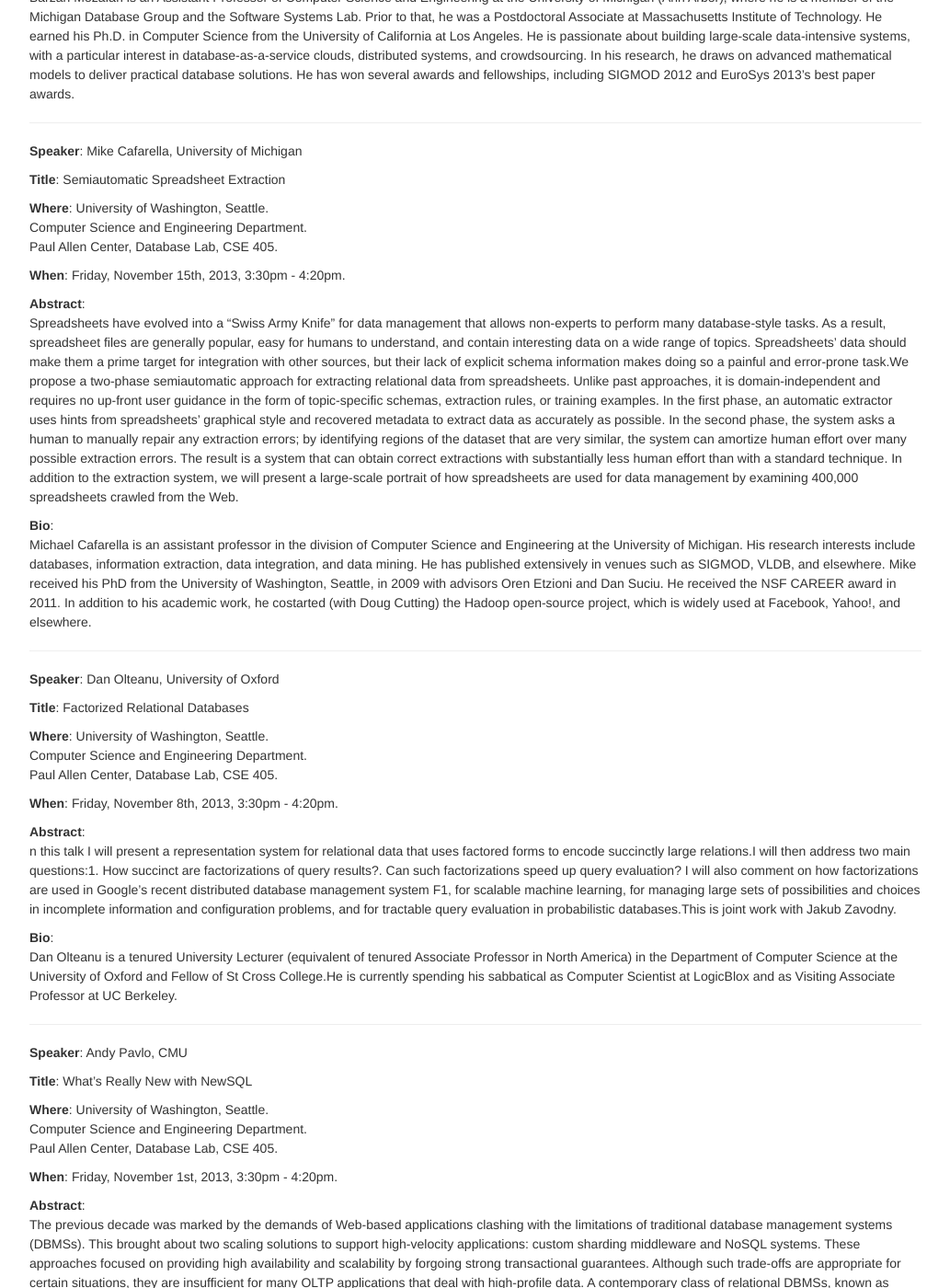
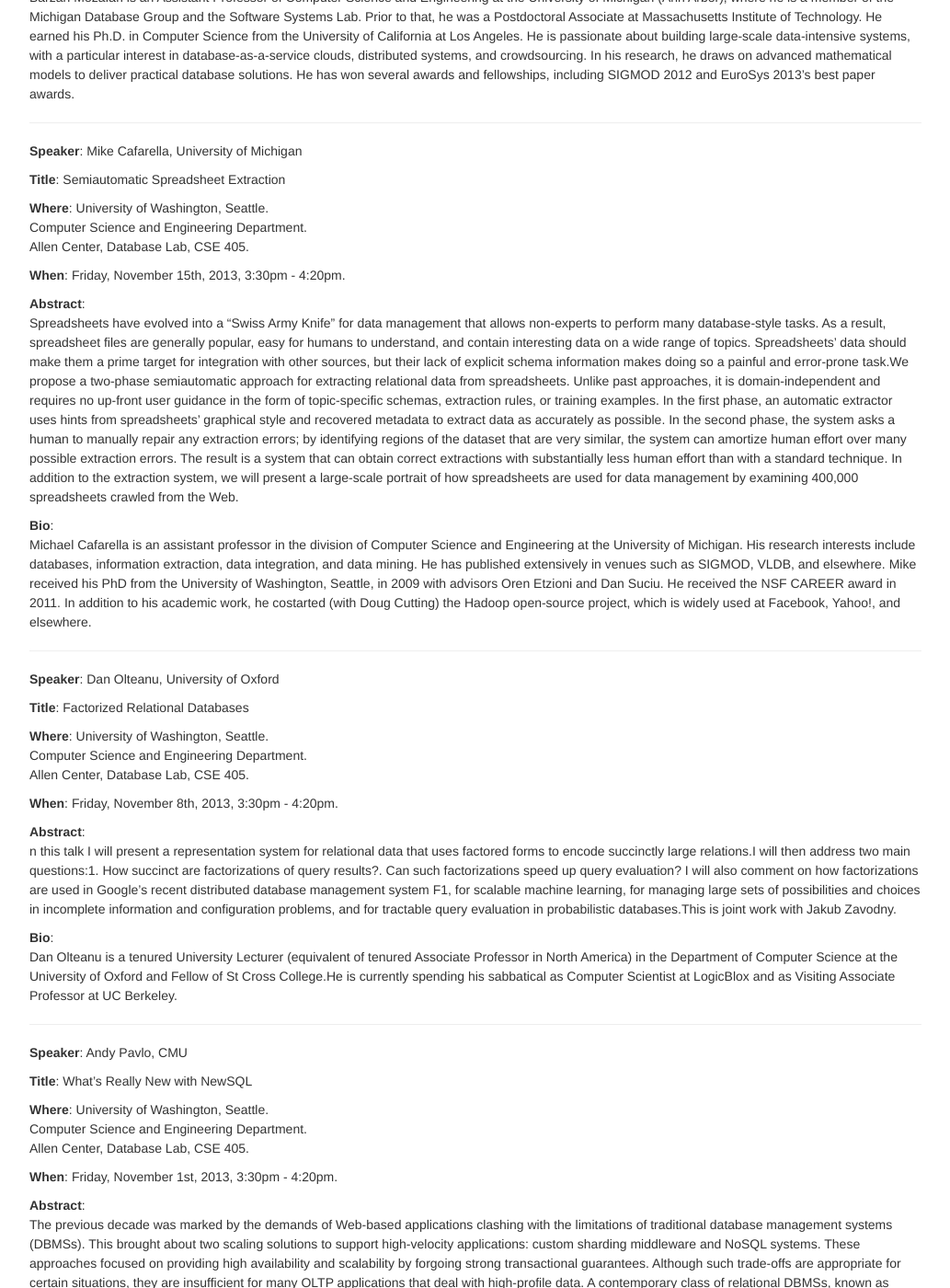
Before and after one commit to uwdb/website, a Jekyll site: the page built from nwds/past_talks.markdown, in a window 1280 px wide and 1400 px high, scrolled down 10114 px. Shown: the whole window at 92% size, without its empty margins (123-1156 px from the left). Built offline with Jekyll 4.4.1, drawn with Linux system fonts in a browser that asks for light colours; nearby versions of some CDN libraries; some of the changed text lies outside the part shown.

Commit message:
Paul Allen -> Allen

```diff
--- a/nwds/nwds.markdown
+++ b/nwds/nwds.markdown
@@ -23,7 +23,7 @@
 
 <p><strong>Where</strong>: University of Washington, Seattle.<br>
 Allen School of Computer Science.<br>
-Paul Allen Center, Gates Commons.</p>
+Allen Center, Gates Commons.</p>
 
 <p><strong>When</strong>:
 Friday, May 26, 2017. 2:30pm-3:30pm.</p>
--- a/nwds/past_talks.markdown
+++ b/nwds/past_talks.markdown
@@ -12,7 +12,7 @@
 
 <p><strong>Where</strong>: University of Washington, Seattle.<br>
 Computer Science and Engineering Department.<br>
-Paul Allen Center, CSE 403.  </p>
+Allen Center, CSE 403.  </p>
 
 <p><strong>When</strong>:
 Friday, January 27, 2017. 3:30pm-4:30pm.</p>
@@ -47,7 +47,7 @@
 
 <p><strong>Where</strong>: University of Washington, Seattle.<br>
 Computer Science and Engineering Department.<br>
-Paul Allen Center, CSE 305.  </p>
+Allen Center, CSE 305.  </p>
 
 <p><strong>When</strong>:
 Tuesday, January 17, 2017. 1:30pm-2:30pm.</p>
@@ -74,7 +74,7 @@
 
 <p><strong>Where</strong>: University of Washington, Seattle.<br>
 Computer Science and Engineering Department.<br>
-Paul Allen Center, CSE 305.  </p>
+Allen Center, CSE 305.  </p>
 
 <p><strong>When</strong>:
 Friday, November 18, 2016. 11am-noon</p>
@@ -113,7 +113,7 @@
 
 <p><strong>Where</strong>: University of Washington, Seattle.<br>
 Computer Science and Engineering Department.<br>
-Paul Allen Center, CSE 305.  </p>
+Allen Center, CSE 305.  </p>
 
 <p><strong>When</strong>:
 Friday, November 4, 2016. 11am-noon.</p>
@@ -145,7 +145,7 @@
 
 <p><strong>Where</strong>: University of Washington, Seattle.<br>
 Computer Science and Engineering Department.<br>
-Paul Allen Center, CSE 305.  </p>
+Allen Center, CSE 305.  </p>
 
 <p><strong>When</strong>:
 Friday, October 14, 2016, 11am - 12pm.</p>
@@ -173,7 +173,7 @@
 
 <p><strong>Where</strong>: University of Washington, Seattle.<br>
 Computer Science and Engineering Department.<br>
-Paul Allen Center, CSE 305.  </p>
+Allen Center, CSE 305.  </p>
 
 <p><strong>When</strong>:
 Friday, May 27, 2016, 11am - 12pm.</p>
@@ -203,7 +203,7 @@
 
 <p><strong>Where</strong>: University of Washington, Seattle.<br>
 Computer Science and Engineering Department.<br>
-Paul Allen Center, Gates Commons.  </p>
+Allen Center, Gates Commons.  </p>
 
 <p><strong>When</strong>: Wednesday, May 18, 2016, 3:30pm - 4:20pm.</p>
 
@@ -220,7 +220,7 @@
 
 <p><strong>Where</strong>: University of Washington, Seattle.<br>
 Computer Science and Engineering Department.<br>
-Paul Allen Center, CSE 305.  </p>
+Allen Center, CSE 305.  </p>
 
 <p><strong>When</strong>: Monday, May 16, 2016, 4:30pm - 5:20pm.</p>
 
@@ -241,7 +241,7 @@
 
 <p><strong>Where</strong>: University of Washington, Seattle.<br>
 Computer Science and Engineering Department.<br>
-Paul Allen Center, CSE 305.  </p>
+Allen Center, CSE 305.  </p>
 
 <p><strong>When</strong>: Friday, May 6, 2016, 11 - 11:50am.</p>
 
@@ -258,7 +258,7 @@
 
 <p><strong>Where</strong>: University of Washington, Seattle.<br>
 Computer Science and Engineering Department.<br>
-Paul Allen Center, CSE 305.  </p>
+Allen Center, CSE 305.  </p>
 
 <p><strong>When</strong>: Thursday, March 31, 2016, 11:00am - 12:00pm.</p>
 
@@ -278,7 +278,7 @@
 
 <p><strong>Where</strong>: University of Washington, Seattle.<br>
 Computer Science and Engineering Department.<br>
-Paul Allen Center, CSE 305.  </p>
+Allen Center, CSE 305.  </p>
 
 <p><strong>When</strong>: Friday, March 4, 2016, 1:30pm - 2:20pm.</p>
 
@@ -318,7 +318,7 @@
 
 **Where**: University of Washington, Seattle.
 Computer Science and Engineering Department.
-Paul Allen Center, CSE 305.
+Allen Center, CSE 305.
 
 **When**: Friday, January 29, 2016, 1:30pm - 2:20pm.
 
@@ -361,7 +361,7 @@
 
 **Where**: University of Washington, Seattle.
 Computer Science and Engineering Department.
-Paul Allen Center, Database Lab, CSE 405.
+Allen Center, Database Lab, CSE 405.
 
 **When**: Friday, December 11, 2015, 2:30pm - 3:20pm.
 
@@ -409,7 +409,7 @@
 
 **Where**: University of Washington, Seattle.
 Computer Science and Engineering Department.
-Paul Allen Center, Database Lab, CSE 405.
+Allen Center, Database Lab, CSE 405.
 
 **When**: Friday, November 13th, 2015, 2:30pm - 3:20pm.
 
@@ -463,7 +463,7 @@
 
 **Where**: University of Washington, Seattle.
 Computer Science and Engineering Department.
-Paul Allen Center, Database Lab, CSE 405.
+Allen Center, Database Lab, CSE 405.
 
 **When**: Friday, October 23th, 2015, 2:30pm - 3:20pm.
 
@@ -514,7 +514,7 @@
 
 **Where**: University of Washington, Seattle.
 Computer Science and Engineering Department.
-Paul Allen Center, Database Lab, CSE 405.
+Allen Center, Database Lab, CSE 405.
 
 **When**: Friday, October 2nd, 2015, 2:30pm - 3:20pm.
 
@@ -537,7 +537,7 @@
 
 **Where**: University of Washington, Seattle.
 Computer Science and Engineering Department.
-Paul Allen Center, Database Lab, CSE 405.
+Allen Center, Database Lab, CSE 405.
 
 **When**: Monday, June 29th, 2015, 2:00pm - 3:00pm.
 
@@ -555,7 +555,7 @@
 
 **Where**: University of Washington, Seattle.
 Computer Science and Engineering Department.
-Paul Allen Center, Database Lab, CSE 405.
+Allen Center, Database Lab, CSE 405.
 
 **When**: Monday, January 19th, 2015, 3:30pm - 4:20pm.
 
@@ -578,7 +578,7 @@
 
 **Where**: University of Washington, Seattle.
 Computer Science and Engineering Department.
-Paul Allen Center, Database Lab, CSE 405.
+Allen Center, Database Lab, CSE 405.
 
 **When**: Friday, November 22nd, 2013, 3:30pm - 4:20pm.
 
@@ -596,7 +596,7 @@
 
 **Where**: University of Washington, Seattle.
 Computer Science and Engineering Department.
-Paul Allen Center, Database Lab, CSE 405.
+Allen Center, Database Lab, CSE 405.
 
 **When**: Friday, November 15th, 2013, 3:30pm - 4:20pm.
 
@@ -614,7 +614,7 @@
 
 **Where**: University of Washington, Seattle.
 Computer Science and Engineering Department.
-Paul Allen Center, Database Lab, CSE 405.
+Allen Center, Database Lab, CSE 405.
 
 **When**: Friday, November 8th, 2013, 3:30pm - 4:20pm.
 
@@ -632,7 +632,7 @@
 
 **Where**: University of Washington, Seattle.
 Computer Science and Engineering Department.
-Paul Allen Center, Database Lab, CSE 405.
+Allen Center, Database Lab, CSE 405.
 
 **When**: Friday, November 1st, 2013, 3:30pm - 4:20pm.
 
@@ -650,7 +650,7 @@
 
 **Where**: University of Washington, Seattle.
 Computer Science and Engineering Department.
-Paul Allen Center, Database Lab, CSE 405.
+Allen Center, Database Lab, CSE 405.
 
 **When**: Friday, October 25th, 2013, 3:30pm - 4:20pm.
 
@@ -668,7 +668,7 @@
 
 **Where**: University of Washington, Seattle.
 Computer Science and Engineering Department.
-Paul Allen Center, Database Lab, CSE 405.
+Allen Center, Database Lab, CSE 405.
 
 **When**: Friday, August 2nd, 2013, 10am-11am.
 
@@ -686,7 +686,7 @@
 
 **Where**: University of Washington, Seattle.
 Computer Science and Engineering Department.
-Paul Allen Center, Database Lab, CSE 405.
+Allen Center, Database Lab, CSE 405.
 
 **When**: Friday, July 19th, 2013, 11am-12pm.
 
@@ -704,7 +704,7 @@
 
 **Where**: University of Washington, Seattle.
 Computer Science and Engineering Department.
-Paul Allen Center, Database Lab, CSE 405.
+Allen Center, Database Lab, CSE 405.
 
 **When**: Friday, February 1st, 2013, 11am-12pm.
 
@@ -722,7 +722,7 @@
 
 **Where**: University of Washington, Seattle.
 Computer Science and Engineering Department.
-Paul Allen Center, Database Lab, CSE 405.
+Allen Center, Database Lab, CSE 405.
 
 **When**: Friday, February 22nd, 2013, 3:30pm-4:30pm.
 
@@ -737,7 +737,7 @@
 <a name="Stratosphere_2_10_12"></a>
 **Where**: University of Washington, Seattle.
 Computer Science and Engineering Department.
-Paul Allen Center, Database Lab, CSE 405.
+Allen Center, Database Lab, CSE 405.
 
 **When**: Tuesday, October 2nd, 2012, 10am-12:30pm.
 
@@ -769,7 +769,7 @@
 
 **Where**: University of Washington, Seattle.
 Computer Science and Engineering Department.
-Paul Allen Center, Database Lab, CSE 405.
+Allen Center, Database Lab, CSE 405.
 
 **When**: Friday, May 14, 2012, 3.30pm-4:30pm.
 
@@ -788,7 +788,7 @@
 
 **Where**: University of Washington, Seattle.
 Computer Science and Engineering Department.
-Paul Allen Center, Database Lab, CSE 405.
+Allen Center, Database Lab, CSE 405.
 
 **When**: Friday, April 13, 2012, 3.30pm-4:30pm.
 
@@ -806,7 +806,7 @@
 
 **Where**: University of Washington, Seattle.
 Computer Science and Engineering Department.
-Paul Allen Center, Database Lab, CSE 405.
+Allen Center, Database Lab, CSE 405.
 
 **When**: Monday, April 16, 2012, 3.30pm-4:30pm.
 
@@ -824,7 +824,7 @@
 
 **Where**: University of Washington, Seattle.
 Computer Science and Engineering Department.
-Paul Allen Center, Gates Commons, CSE 691.
+Allen Center, Gates Commons, CSE 691.
 
 **When**: Wednesday, January 11, 2012, 1pm-2:30pm.
 
@@ -840,7 +840,7 @@
 
 **Where**: University of Washington, Seattle.
 Computer Science and Engineering Department.
-Paul Allen Center, Database Lab, CSE 405.
+Allen Center, Database Lab, CSE 405.
 
 **When**: Friday, December 9th at 3:30pm.
 
@@ -858,7 +858,7 @@
 
 **Where**: University of Washington, Seattle.
 Computer Science and Engineering Department.
-Paul Allen Center, Database Lab, CSE 405.
+Allen Center, Database Lab, CSE 405.
 
 **When**: Wednesday, November 16th at 2:30pm.
 
@@ -875,7 +875,7 @@
 
 **Where**: University of Washington, Seattle.
 Computer Science and Engineering Department.
-Paul Allen Center, Database Lab, CSE 405.
+Allen Center, Database Lab, CSE 405.
 
 **When**: Monday, November 14th at 2:30pm.
 
@@ -900,7 +900,7 @@
 
 **Where**: University of Washington, Seattle.
 Computer Science and Engineering Department.
-Paul Allen Center, Database Lab, CSE 405.
+Allen Center, Database Lab, CSE 405.
 
 **When**: Friday, November 11th: 12pm-1pm.
 
@@ -918,7 +918,7 @@
 
 **Where**: University of Washington, Seattle.
 Computer Science and Engineering Department.
-Paul Allen Center, Database Lab, CSE 405.
+Allen Center, Database Lab, CSE 405.
 
 **When**: Friday, September 23rd 2011 at 1:30pm
 
@@ -937,7 +937,7 @@
 
 **Where**: University of Washington, Seattle.
 Computer Science and Engineering Department.
-Paul Allen Center, Database Lab (CSE-405).
+Allen Center, Database Lab (CSE-405).
 
 **When**: 10AM - 11AM, August 26th 2011
 
@@ -955,7 +955,7 @@
 
 **Where**: University of Washington, Seattle.
 Computer Science and Engineering Department.
-Paul Allen Center, Database Lab (CSE-405).
+Allen Center, Database Lab (CSE-405).
 
 **When**: 10AM - 11AM (August 3rd 2011)
 
@@ -974,7 +974,7 @@
 
 **Where**: University of Washington, Seattle.
 Computer Science and Engineering Department.
-Paul Allen Center, Database Lab (CSE-405).
+Allen Center, Database Lab (CSE-405).
 
 **When**: 10AM - 11AM (Friday, July 15th 2011)
 
@@ -996,7 +996,7 @@
 
 **Where**: University of Washington, Seattle.
 Computer Science and Engineering Department.
-Paul Allen Center, Database Lab (CSE-405).
+Allen Center, Database Lab (CSE-405).
 
 **When**: 11AM - 12PM (Wednesday, July 6th 2011)
 
@@ -1024,7 +1024,7 @@
 
 **Where**: University of Washington, Seattle.
 Computer Science and Engineering Department.
-Paul Allen Center, Gates Commons on the 6th floor.
+Allen Center, Gates Commons on the 6th floor.
 
 **When**: 3:30 PM (Friday, April 29th 2011)
 
@@ -1042,7 +1042,7 @@
 
 **Where**: University of Washington, Seattle.
 Computer Science and Engineering Department.
-Paul Allen Center, CSE-405 (Database Lab).
+Allen Center, CSE-405 (Database Lab).
 
 **When**: 3:30 PM (Monday, April 11th 2011)
 
@@ -1060,7 +1060,7 @@
 
 **Where**: University of Washington, Seattle.
 Computer Science and Engineering Department.
-Paul Allen Center, CSE-405 (Database Lab).
+Allen Center, CSE-405 (Database Lab).
 
 **When**: 1:00 PM (Friday, April 8th 2011)
 
@@ -1078,7 +1078,7 @@
 
 **Where**: University of Washington, Seattle.
 Computer Science and Engineering Department.
-Paul Allen Center, CSE-405 (Database Lab).
+Allen Center, CSE-405 (Database Lab).
 
 **When**: 1:30 PM (Friday, February 25th 2011)
 
@@ -1096,7 +1096,7 @@
 
 **Where**: University of Washington, Seattle.
 Computer Science and Engineering Department.
-Paul Allen Center, CSE-405 (Database Lab).
+Allen Center, CSE-405 (Database Lab).
 
 **When**: 12:30 PM (Wednesday, October 3th 2010)
 
@@ -1116,7 +1116,7 @@
 
 **Where**: University of Washington, Seattle.
 Computer Science and Engineering Department.
-Paul Allen Center, CSE-405 (Database Lab).
+Allen Center, CSE-405 (Database Lab).
 
 **When**: 12:00 PM (Wednesday, August 25th 2010)
 
@@ -1136,7 +1136,7 @@
 
 **Where**: University of Washington, Seattle.
 Computer Science and Engineering Department.
-Paul Allen Center, CSE-405 (Database Lab).
+Allen Center, CSE-405 (Database Lab).
 
 **When**: 10:30 AM (Friday, July 30th 2010)
 
@@ -1158,7 +1158,7 @@
 
 **Where**: University of Washington, Seattle.
 Computer Science and Engineering Department.
-Paul Allen Center, CSE-405 (Database Lab).
+Allen Center, CSE-405 (Database Lab).
 
 **When**: 10:00 AM to 11:00 AM (Friday, July 16th 2010)
 
@@ -1178,7 +1178,7 @@
 
 **Where**: University of Washington, Seattle.
 Computer Science and Engineering Department.
-Paul Allen Center, CSE-405 (Database Lab).
+Allen Center, CSE-405 (Database Lab).
 
 **When**: 1:30 PM to 2:30 PM (Monday, April 19th 2010)
 
@@ -1210,7 +1210,7 @@
 
 **Where**: University of Washington, Seattle.
 Computer Science and Engineering Department.
-Paul Allen Center, CSE-605 (Database Lab).
+Allen Center, CSE-605 (Database Lab).
 
 **When**: 2:30 PM (Friday, November 6th, 2009)
 
@@ -1226,7 +1226,7 @@
 
 **Where**: University of Washington, Seattle.
 Computer Science and Engineering Department.
-Paul Allen Center, CSE-605 (Database Lab).
+Allen Center, CSE-605 (Database Lab).
 
 **When**: 2:30 PM (Friday, May 22nd, 2009)
 
@@ -1246,7 +1246,7 @@
 
 **Where**: University of Washington, Seattle.
 Computer Science and Engineering Department.
-Paul Allen Center, CSE-605 (Database Lab).
+Allen Center, CSE-605 (Database Lab).
 
 **When**: 2:00 PM (Monday, April 6th, 2009)
 
@@ -1268,7 +1268,7 @@
 
 **Where**: University of Washington, Seattle.
 Computer Science and Engineering Department.
-Paul Allen Center, CSE-605 (Database Lab).
+Allen Center, CSE-605 (Database Lab).
 
 **When**: 12:30 PM (Thursday, February 5th, 2009)
 
@@ -1290,7 +1290,7 @@
 
 **Where**: University of Washington, Seattle.
 Computer Science and Engineering Department.
-Paul Allen Center, CSE-605 (Database Lab).
+Allen Center, CSE-605 (Database Lab).
 
 **When**: 11:00 AM (Tuesday, January 13th, 2009)
 
@@ -1310,7 +1310,7 @@
 
 **Where**: University of Washington, Seattle.
 Computer Science and Engineering Department.
-Paul Allen Center, CSE-601 (Gates Commons).
+Allen Center, CSE-601 (Gates Commons).
 
 **When**: 1:30 PM (Wednesday, November 19th, 2008)
 
@@ -1334,7 +1334,7 @@
 
 **Where**: University of Washington, Seattle.
 Computer Science and Engineering Department.
-Paul Allen Center, CSE-605.
+Allen Center, CSE-605.
 
 **When**: 2:30 PM (Friday, November 14th, 2008)
 
@@ -1358,7 +1358,7 @@
 
 **Where**: University of Washington, Seattle.
 Computer Science and Engineering Department.
-Paul Allen Center, CSE-605.
+Allen Center, CSE-605.
 
 **When**: 2:30 PM (Friday, November 7th, 2008)
 
@@ -1382,7 +1382,7 @@
 
 **Where**: University of Washington, Seattle.
 Computer Science and Engineering Department.
-Paul Allen Center, CSE-605.
+Allen Center, CSE-605.
 
 **When**: 2:30 PM (Monday, November 3rd, 2008)
 
@@ -1404,7 +1404,7 @@
 
 **Where**: University of Washington, Seattle.
 Computer Science and Engineering Department.
-Paul Allen Center, CSE-605.
+Allen Center, CSE-605.
 
 **When**: 2:30 PM (Wednesday, September 24th, 2008)
 
@@ -1422,7 +1422,7 @@
 
 **Where**: University of Washington, Seattle.
 Computer Science and Engineering Department.
-Paul Allen Center, CSE-605.
+Allen Center, CSE-605.
 
 **When**: 11:00 AM (Thursday, July 10th, 2008)
 
@@ -1438,7 +1438,7 @@
 
 **Where**: University of Washington, Seattle.
 Computer Science and Engineering Department.
-Paul Allen Center, CSE-605.
+Allen Center, CSE-605.
 
 **When**: 11:00 AM (Thursday, July 3rd, 2008)
 
@@ -1458,7 +1458,7 @@
 
 **Where**: University of Washington, Seattle.
 Computer Science and Engineering Department.
-Paul Allen Center, CSE-605.
+Allen Center, CSE-605.
 
 **When**: 11:30 AM (Friday, June 13th, 2008)
 
@@ -1478,7 +1478,7 @@
 
 **Where**: University of Washington, Seattle.
 Computer Science and Engineering Department.
-Paul Allen Center, CSE-605.
+Allen Center, CSE-605.
 
 **When**: 10:30 AM - 11:30 AM (Tuesday, February 19th)
 
@@ -1500,7 +1500,7 @@
 
 **Where**: University of Washington, Seattle.
 Computer Science and Engineering Department.
-Paul Allen Center, EEB-105.
+Allen Center, EEB-105.
 
 **When**: 3:30 PM - 4:30 PM (Thursday, February 7)
 
@@ -1520,7 +1520,7 @@
 
 **Where**: University of Washington, Seattle.
 Computer Science and Engineering Department.
-Paul Allen Center, room CSE - 605.
+Allen Center, room CSE - 605.
 [Campus map pointing to our building.](http://http://www.washington.edu/maps/#!/cse)
 
 **Title**: Querying and Monitoring Business Processes
@@ -1539,7 +1539,7 @@
 
 **Where**: University of Washington, Seattle.
 Computer Science and Engineering Department.
-Paul Allen Center, room CSE - 605.
+Allen Center, room CSE - 605.
 
 **Title**: The Cimple Project on Community Information Management
 
@@ -1555,7 +1555,7 @@
 
 **Where**: University of Washington, Seattle.
 Computer Science and Engineering Department.
-Paul Allen Center, room CSE - 605.
+Allen Center, room CSE - 605.
 
 **Title**: Scale and Manageability Challenges for high OLTP and VLDB Web Services
 
@@ -1571,7 +1571,7 @@
 
 **Where**: University of Washington, Seattle.
 Computer Science and Engineering Department.
-Paul Allen Center, room CSE - 605.
+Allen Center, room CSE - 605.
 
 **Title**: My Database Does Grids: Generating Data Products in the GridField Model
 
@@ -1589,7 +1589,7 @@
 
 **Where**: University of Washington, Seattle.
 Computer Science and Engineering Department.
-Paul Allen Center, room CSE - 605.
+Allen Center, room CSE - 605.
 
 **Title**: Data Currency in Replicated DHTs (Joint work with Reza Akbarinia and Esther Pacitti, to appear at SIGMOD 2007.)
 
@@ -1605,7 +1605,7 @@
 
 **Where**: University of Washington, Seattle.
 Computer Science and Engineering Department.
-Paul Allen Center, room CSE - 605.
+Allen Center, room CSE - 605.
 
 **Title**: Query Execution in Column-Oriented Database Systems
 
@@ -1623,7 +1623,7 @@
 
 **Where**: University of Washington, Seattle.
 Computer Science and Engineering Department.
-Paul Allen Center, room CSE - 605.
+Allen Center, room CSE - 605.
 
 **Title**: Indexing for Function Approximation
 
@@ -1641,7 +1641,7 @@
 
 **Where**: University of Washington, Seattle.
 Computer Science and Engineering Department.
-Paul Allen Center, room CSE - 403.
+Allen Center, room CSE - 403.
 
 **Title**: Easing the Pain of Network Data Analysis: Why network researchers need database help.
 
@@ -1661,7 +1661,7 @@
 
 **Where**: University of Washington, Seattle.
 Computer Science and Engineering Department.
-Paul Allen Center, room CSE - 605.
+Allen Center, room CSE - 605.
 
 **Title**: Operating and Scaling a Website to Millions of Users.
 
```
